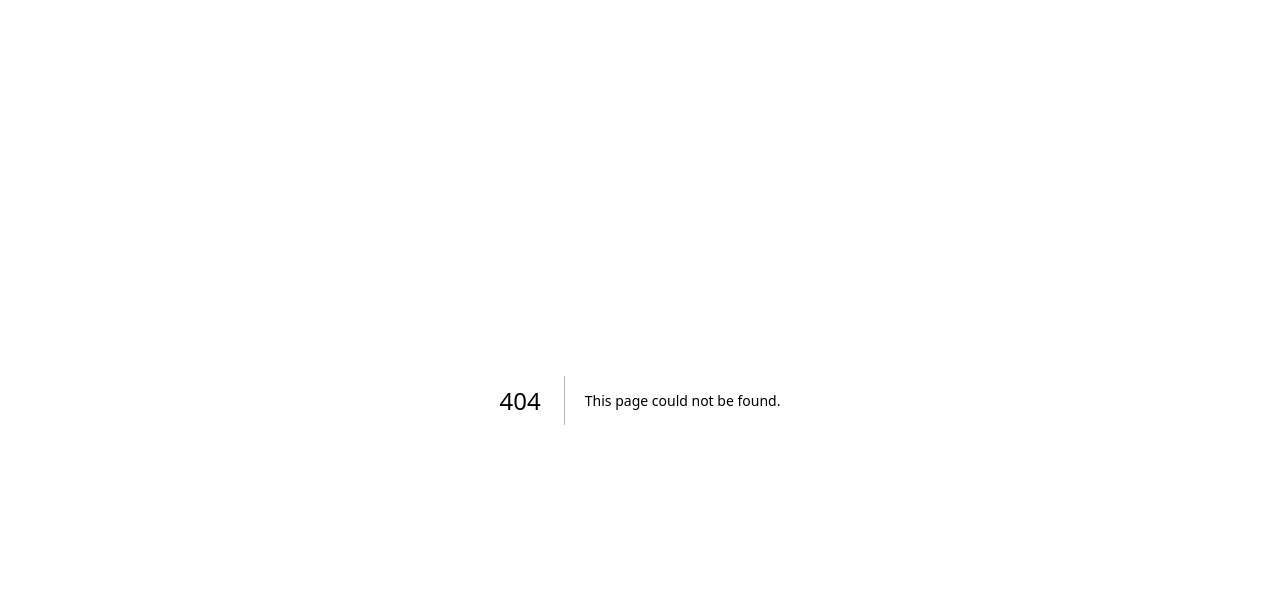
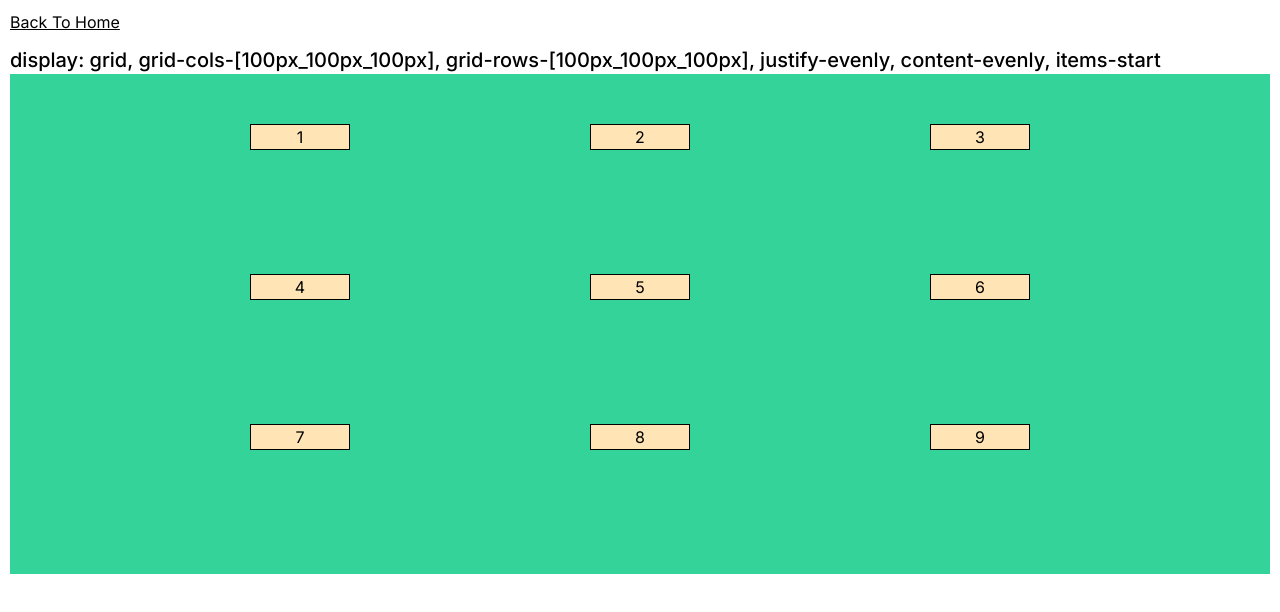
Before and after one commit to rayhannovelo/NextJS-Tailwind-Layout-Examples, a Next.js app: page /grid-alignment in a window 1280 px wide. Before the commit this address had no page. Shown: the top 612 px of the page. Built offline with nearby package versions, Linux system fonts and the light colour scheme.

Commit message:
add grid alignment example

```diff
--- a/app/globals.css
+++ b/app/globals.css
@@ -77,3 +77,13 @@
     min-height: 100px;
   }
 }
+
+#grid-alignment {
+  margin: 10px;
+
+  .content {
+    background-color: moccasin;
+    border: 1px solid black;
+    text-align: center;
+  }
+}
--- /dev/null
+++ b/app/grid-alignment/page.tsx
@@ -0,0 +1,28 @@
+import Link from "next/link";
+
+export default function Page() {
+  return (
+    <div id="grid-alignment">
+      <Link href="/" className="underline mb-3 block">
+        Back To Home
+      </Link>
+
+      <h3>
+        display: grid, grid-cols-[100px_100px_100px],
+        grid-rows-[100px_100px_100px], justify-evenly, content-evenly,
+        items-start
+      </h3>
+      <div className="grid grid-cols-[100px_100px_100px] grid-rows-[100px_100px_100px] bg-emerald-400 h-[500px] justify-evenly content-evenly items-start">
+        <div className="content">1</div>
+        <div className="content">2</div>
+        <div className="content">3</div>
+        <div className="content">4</div>
+        <div className="content">5</div>
+        <div className="content">6</div>
+        <div className="content">7</div>
+        <div className="content">8</div>
+        <div className="content">9</div>
+      </div>
+    </div>
+  );
+}
--- a/app/page.tsx
+++ b/app/page.tsx
@@ -35,6 +35,11 @@ export default function Home() {
             Grid
           </Link>
         </li>
+        <li>
+          <Link href="/grid-alignment" className="hover:underline">
+            Grid Alignment
+          </Link>
+        </li>
       </ol>
     </div>
   );
```
